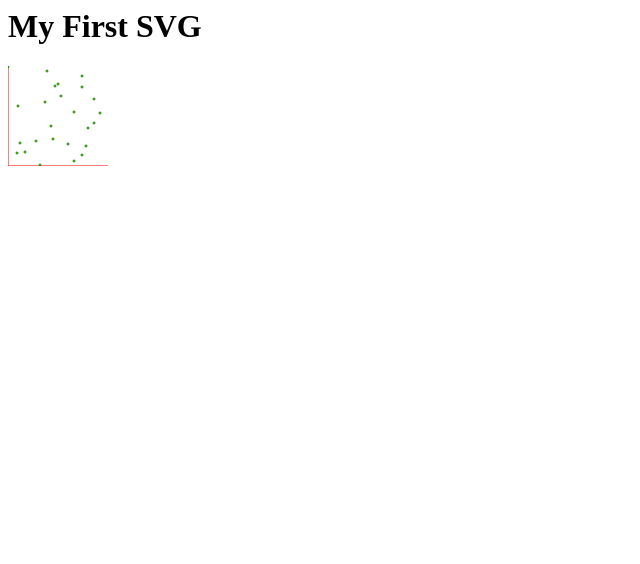
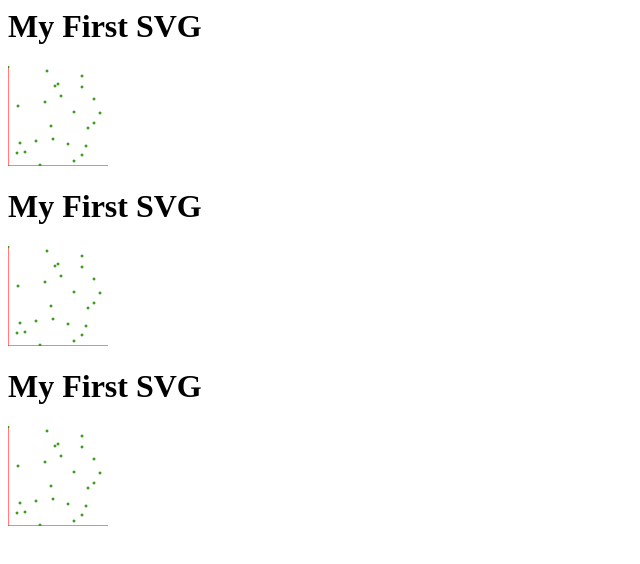
Before and after one commit to vikram7/rails-api-and-highcharts-tutorial, a plain HTML site: page index.html in a window 1280 px wide. Shown: the whole page, without its empty margins (0-640 px from the left). Drawn offline with Linux system fonts and the light colour scheme.

Commit message:
Update index.html

```diff
--- a/index.html
+++ b/index.html
@@ -32,3 +32,71 @@
     </svg>
   </body>
 </html>
+<html>
+  <body>
+    <h1>My First SVG</h1>
+    <svg width="100" height="100">
+      <line x1="0" y1="100" x2="100" y2="100" style="stroke:rgb(255,0,0);stroke-width:1" />
+      <line x1="0" y1="0" x2="0" y2="100" style="stroke:rgb(255,0,0);stroke-width:1" />
+      <circle cx="9" cy="87" r="1" stroke="green" stroke-width="1" fill="yellow" />
+      <circle cx="32" cy="99" r="1" stroke="green" stroke-width="1" fill="yellow" />
+      <circle cx="74" cy="89" r="1" stroke="green" stroke-width="1" fill="yellow" />
+      <circle cx="43" cy="60" r="1" stroke="green" stroke-width="1" fill="yellow" />
+      <circle cx="17" cy="86" r="1" stroke="green" stroke-width="1" fill="yellow" />
+      <circle cx="47" cy="20" r="1" stroke="green" stroke-width="1" fill="yellow" />
+      <circle cx="28" cy="75" r="1" stroke="green" stroke-width="1" fill="yellow" />
+      <circle cx="86" cy="57" r="1" stroke="green" stroke-width="1" fill="yellow" />
+      <circle cx="66" cy="95" r="1" stroke="green" stroke-width="1" fill="yellow" />
+      <circle cx="86" cy="33" r="1" stroke="green" stroke-width="1" fill="yellow" />
+      <circle cx="0" cy="1" r="1" stroke="green" stroke-width="1" fill="yellow" />
+      <circle cx="78" cy="80" r="1" stroke="green" stroke-width="1" fill="yellow" />
+      <circle cx="66" cy="46" r="1" stroke="green" stroke-width="1" fill="yellow" />
+      <circle cx="80" cy="62" r="1" stroke="green" stroke-width="1" fill="yellow" />
+      <circle cx="45" cy="73" r="1" stroke="green" stroke-width="1" fill="yellow" />
+      <circle cx="50" cy="18" r="1" stroke="green" stroke-width="1" fill="yellow" />
+      <circle cx="74" cy="10" r="1" stroke="green" stroke-width="1" fill="yellow" />
+      <circle cx="74" cy="21" r="1" stroke="green" stroke-width="1" fill="yellow" />
+      <circle cx="37" cy="36" r="1" stroke="green" stroke-width="1" fill="yellow" />
+      <circle cx="92" cy="47" r="1" stroke="green" stroke-width="1" fill="yellow" />
+      <circle cx="39" cy="5" r="1" stroke="green" stroke-width="1" fill="yellow" />
+      <circle cx="53" cy="30" r="1" stroke="green" stroke-width="1" fill="yellow" />
+      <circle cx="10" cy="40" r="1" stroke="green" stroke-width="1" fill="yellow" />
+      <circle cx="12" cy="77" r="1" stroke="green" stroke-width="1" fill="yellow" />
+      <circle cx="60" cy="78" r="1" stroke="green" stroke-width="1" fill="yellow" />
+    </svg>
+  </body>
+</html>
+<html>
+  <body>
+    <h1>My First SVG</h1>
+    <svg width="100" height="100">
+      <line x1="0" y1="100" x2="100" y2="100" style="stroke:rgb(255,0,0);stroke-width:1" />
+      <line x1="0" y1="0" x2="0" y2="100" style="stroke:rgb(255,0,0);stroke-width:1" />
+      <circle cx="9" cy="87" r="1" stroke="green" stroke-width="1" fill="yellow" />
+      <circle cx="32" cy="99" r="1" stroke="green" stroke-width="1" fill="yellow" />
+      <circle cx="74" cy="89" r="1" stroke="green" stroke-width="1" fill="yellow" />
+      <circle cx="43" cy="60" r="1" stroke="green" stroke-width="1" fill="yellow" />
+      <circle cx="17" cy="86" r="1" stroke="green" stroke-width="1" fill="yellow" />
+      <circle cx="47" cy="20" r="1" stroke="green" stroke-width="1" fill="yellow" />
+      <circle cx="28" cy="75" r="1" stroke="green" stroke-width="1" fill="yellow" />
+      <circle cx="86" cy="57" r="1" stroke="green" stroke-width="1" fill="yellow" />
+      <circle cx="66" cy="95" r="1" stroke="green" stroke-width="1" fill="yellow" />
+      <circle cx="86" cy="33" r="1" stroke="green" stroke-width="1" fill="yellow" />
+      <circle cx="0" cy="1" r="1" stroke="green" stroke-width="1" fill="yellow" />
+      <circle cx="78" cy="80" r="1" stroke="green" stroke-width="1" fill="yellow" />
+      <circle cx="66" cy="46" r="1" stroke="green" stroke-width="1" fill="yellow" />
+      <circle cx="80" cy="62" r="1" stroke="green" stroke-width="1" fill="yellow" />
+      <circle cx="45" cy="73" r="1" stroke="green" stroke-width="1" fill="yellow" />
+      <circle cx="50" cy="18" r="1" stroke="green" stroke-width="1" fill="yellow" />
+      <circle cx="74" cy="10" r="1" stroke="green" stroke-width="1" fill="yellow" />
+      <circle cx="74" cy="21" r="1" stroke="green" stroke-width="1" fill="yellow" />
+      <circle cx="37" cy="36" r="1" stroke="green" stroke-width="1" fill="yellow" />
+      <circle cx="92" cy="47" r="1" stroke="green" stroke-width="1" fill="yellow" />
+      <circle cx="39" cy="5" r="1" stroke="green" stroke-width="1" fill="yellow" />
+      <circle cx="53" cy="30" r="1" stroke="green" stroke-width="1" fill="yellow" />
+      <circle cx="10" cy="40" r="1" stroke="green" stroke-width="1" fill="yellow" />
+      <circle cx="12" cy="77" r="1" stroke="green" stroke-width="1" fill="yellow" />
+      <circle cx="60" cy="78" r="1" stroke="green" stroke-width="1" fill="yellow" />
+    </svg>
+  </body>
+</html>
```
Lines whose indentation alone changed are shown as unchanged.
